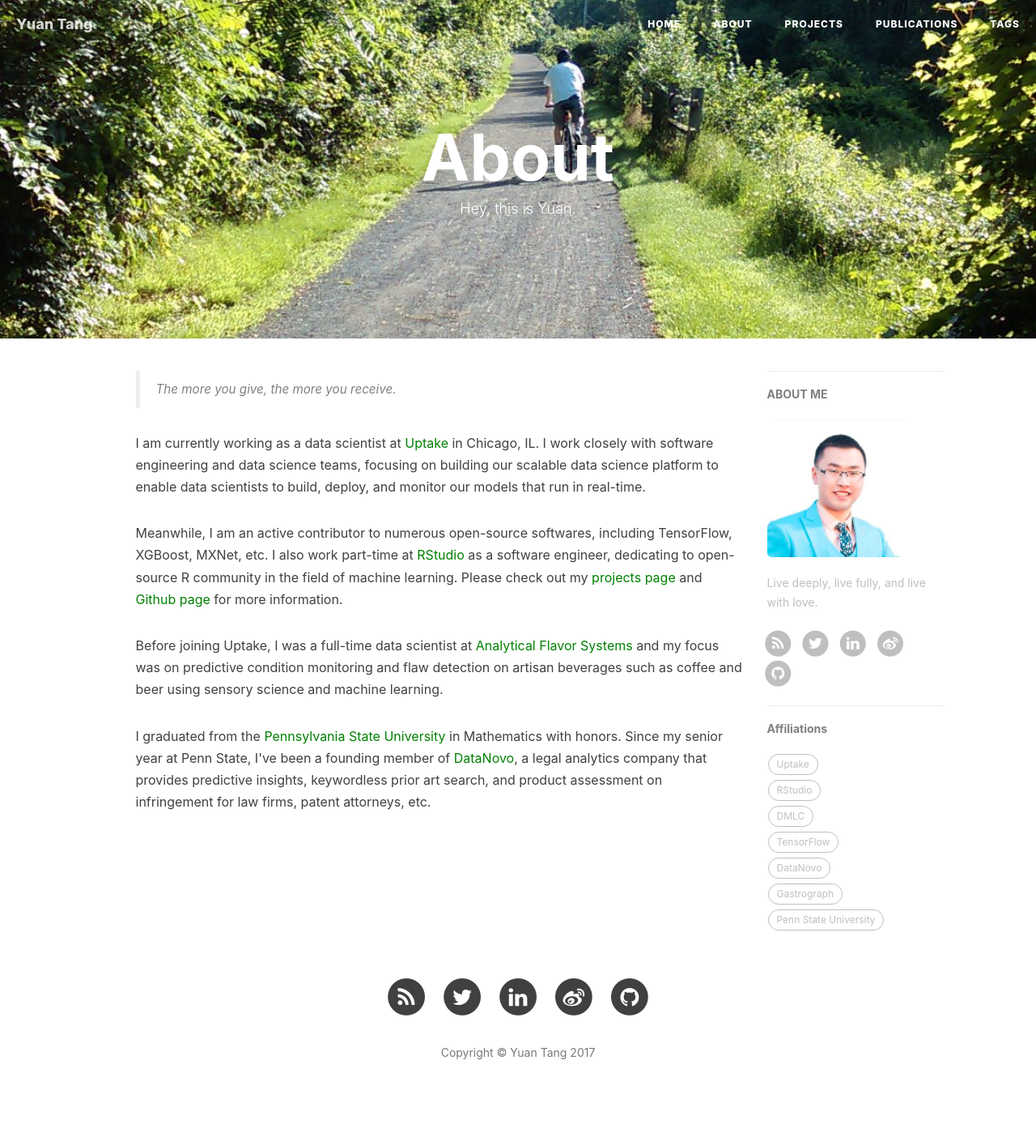
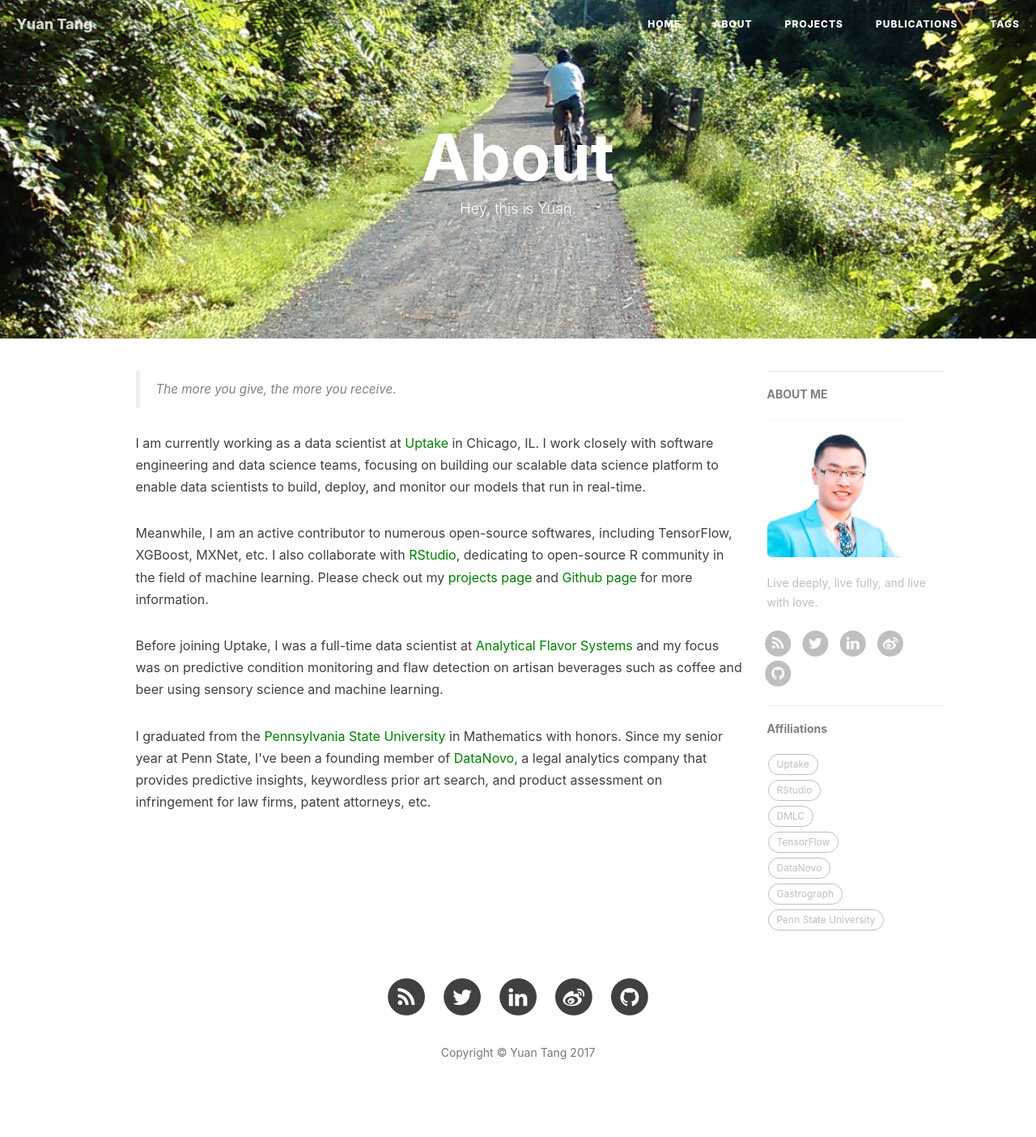
Before and after one commit to terrytangyuan/terrytangyuan.github.com, a Jekyll site: the page built from about.html, in a window 1280 px wide. Shown: the whole page at 81% size. Built offline with Jekyll 4.4.1, drawn with Linux system fonts in a browser that asks for light colours; nearby versions of some CDN libraries; comment, search, counter and statistics services are not loaded.

Commit message:
Update about.html

```diff
--- a/about.html
+++ b/about.html
@@ -21,7 +21,7 @@ header-img: "img/about-bg.jpg"
 
     <p> I am currently working as a data scientist at <a href="http://uptake.com" style="color:green;">Uptake</a> in Chicago, IL. I work closely with software engineering and data science teams, focusing on building our scalable data science platform to enable data scientists to build, deploy, and monitor our models that run in real-time. </p>
 
-    <p>Meanwhile, I am an active contributor to numerous open-source softwares, including TensorFlow, XGBoost, MXNet, etc. I also work part-time at <a href="http://rstudio.com" style="color:green;">RStudio</a> as a software engineer, dedicating to open-source R community in the field of machine learning. Please check out my <a href="http://terrytangyuan.github.io/projects/" style="color:green";>projects page</a> and <a href="http://terrytangyuan.github.io/about/" style="color:green";>Github page</a> for more information.
+    <p>Meanwhile, I am an active contributor to numerous open-source softwares, including TensorFlow, XGBoost, MXNet, etc. I also collaborate with <a href="http://rstudio.com" style="color:green;">RStudio</a>, dedicating to open-source R community in the field of machine learning. Please check out my <a href="http://terrytangyuan.github.io/projects/" style="color:green";>projects page</a> and <a href="http://terrytangyuan.github.io/about/" style="color:green";>Github page</a> for more information.
     </p>
 
     <p>Before joining Uptake, I was a full-time data scientist at <a href="http://gastrograph.com" style="color:green;">Analytical Flavor Systems</a>
```
